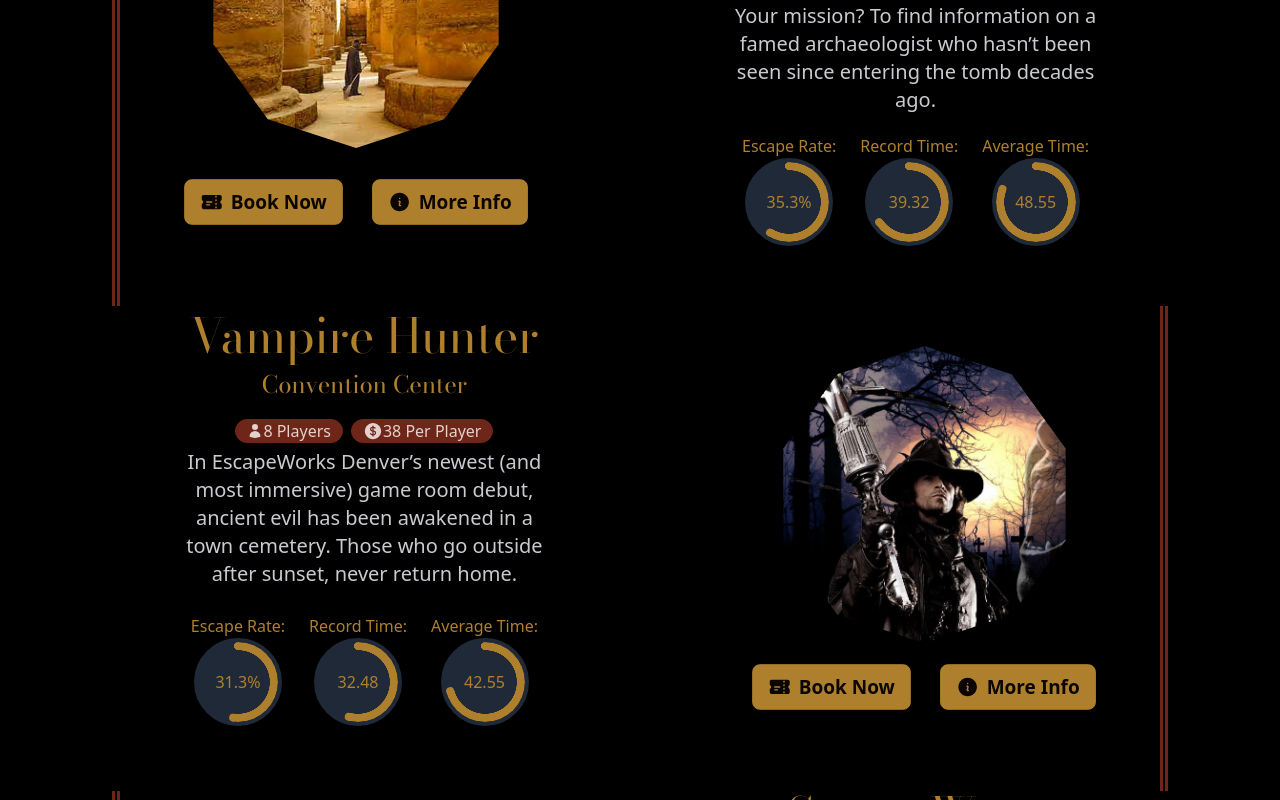
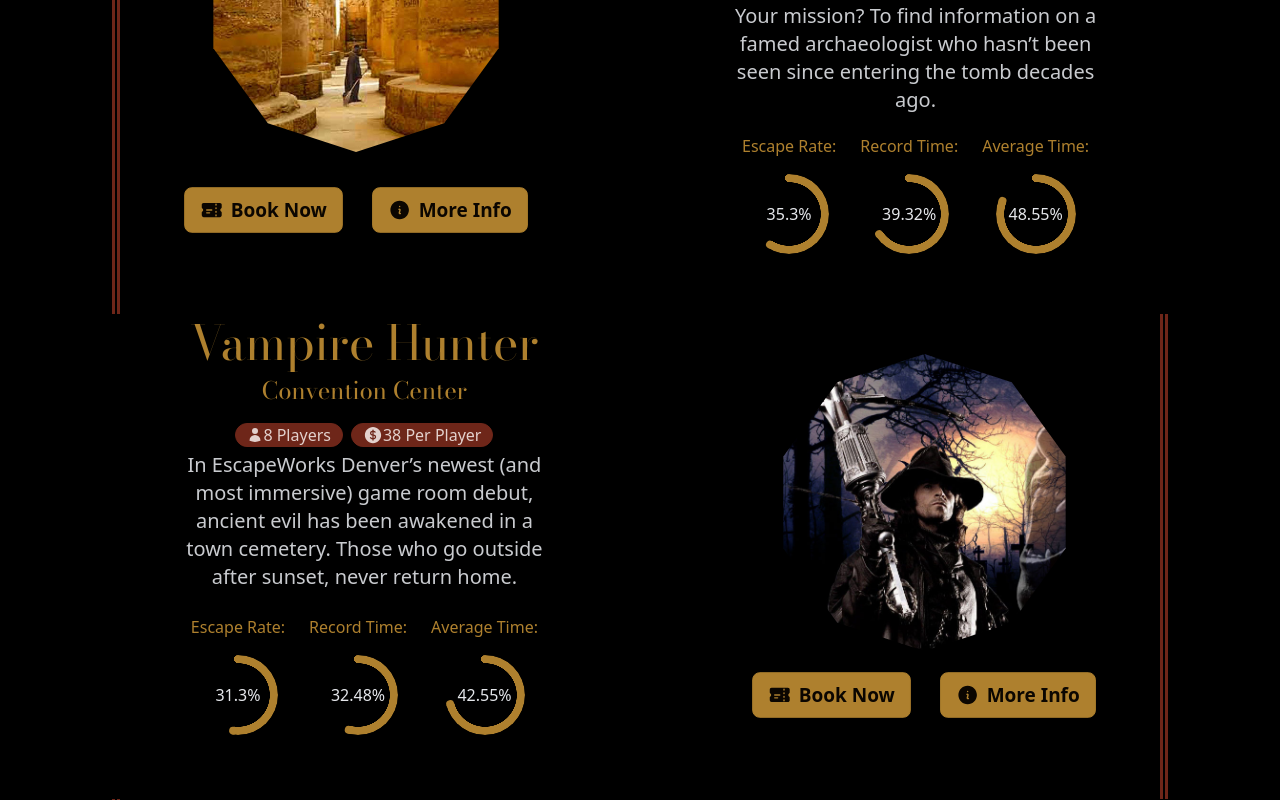
Before and after one commit to JakeZook/EWD-New-Website, a React (Vite) app: page / in a window 1280 px wide. Shown: the part 2560-3360 px from the top of the page. Built offline with nearby package versions, Linux system fonts and the light colour scheme.

Commit message:
Added animation to fill radial progress for room stats.

```diff
--- a/src/comp/room-card-desktop.jsx
+++ b/src/comp/room-card-desktop.jsx
@@ -1,5 +1,6 @@
 import React from "react";
 import { useNavigate } from "react-router-dom";
+import { motion } from "framer-motion";
 
 const RoomCardDesktop = (props) => {
 	const navigate = useNavigate();
@@ -7,6 +8,8 @@ const RoomCardDesktop = (props) => {
 	const handleLinkClick = (link) => {
 		navigate(`${link}`);
 	};
+
+	const calculateProgressValue = (value) => (value / 60) * 100;
 
 	return (
 		<>
@@ -121,43 +124,52 @@ const RoomCardDesktop = (props) => {
 				)}
 				<div className="flex flex-row my-5 justify-center">
 					<div className="mx-3 flex flex-col items-center justify-center">
-						<p className="text-primary text-center">Escape Rate:</p>
-						<div
-							className="radial-progress bg-secondary text-primary border-4 border-secondary"
-							style={{
-								"--value": (props.data.escapeRate / 60) * 100,
-								"--size": "5rem",
+						<p className="text-primary text-center pb-4">Escape Rate:</p>
+						<motion.div
+							className="radial-progress bg-black-600 text-primary"
+							style={{ "--size": "5rem" }}
+							initial={{ "--value": 0 }}
+							whileInView={{
+								"--value": calculateProgressValue(props.data.escapeRate),
 							}}
+							transition={{ duration: 2 }}
+							viewport={{ once: true, amount: 0.25 }}
 							role="progressbar"
 						>
-							{props.data.escapeRate}%
-						</div>
+							<p className="text-neutral">{props.data.escapeRate}%</p>
+						</motion.div>
 					</div>
 					<div className="mx-3 flex flex-col items-center justify-center">
-						<p className="text-primary text-center">Record Time:</p>
-						<div
-							className="radial-progress bg-secondary text-primary border-4 border-secondary"
-							style={{
-								"--value": (props.data.recordTime / 60) * 100,
-								"--size": "5rem",
+						<p className="text-primary text-center pb-4">Record Time:</p>
+						<motion.div
+							className="radial-progress bg-black-600 text-primary"
+							style={{ "--size": "5rem" }}
+							initial={{ "--value": 0 }}
+							whileInView={{
+								"--value": calculateProgressValue(props.data.recordTime),
 							}}
+							transition={{ duration: 2 }}
+							viewport={{ once: true, amount: 0.25 }}
 							role="progressbar"
 						>
-							{props.data.recordTime}
-						</div>
+							<p className="text-neutral">{props.data.recordTime}%</p>
+						</motion.div>
 					</div>
 					<div className="mx-3 flex flex-col items-center justify-center">
-						<p className="text-primary text-center">Average Time:</p>
-						<div
-							className="radial-progress bg-secondary text-primary border-4 border-secondary"
-							style={{
-								"--value": (props.data.averageTime / 60) * 100,
-								"--size": "5rem",
+						<p className="text-primary text-center pb-4">Average Time:</p>
+						<motion.div
+							className="radial-progress bg-black-600 text-primary"
+							style={{ "--size": "5rem" }}
+							initial={{ "--value": 0 }}
+							whileInView={{
+								"--value": calculateProgressValue(props.data.averageTime),
 							}}
+							transition={{ duration: 2 }}
+							viewport={{ once: true, amount: 0.25 }}
 							role="progressbar"
 						>
-							{props.data.averageTime}
-						</div>
+							<p className="text-neutral">{props.data.averageTime}%</p>
+						</motion.div>
 					</div>
 				</div>
 			</div>
--- a/src/comp/room-card.jsx
+++ b/src/comp/room-card.jsx
@@ -1,5 +1,6 @@
 import React from "react";
 import { useNavigate } from "react-router-dom";
+import { motion } from "framer-motion";
 
 const RoomCard = (props) => {
 	const navigate = useNavigate();
@@ -7,6 +8,8 @@ const RoomCard = (props) => {
 	const handleLinkClick = (link) => {
 		navigate(`${link}`);
 	};
+
+	const calculateProgressValue = (value) => (value / 60) * 100;
 
 	return (
 		<div className="flex flex-col">
@@ -72,43 +75,52 @@ const RoomCard = (props) => {
 			<div className="flex flex-col border-b-8 border-b-accent rounded pb-5 border-double">
 				<div className="flex flex-row mb-5 justify-center">
 					<div className="mx-3 flex flex-col items-center justify-center">
-						<p className="text-primary text-center">Escape Rate:</p>
-						<div
-							className="radial-progress bg-secondary text-primary border-4 border-secondary"
-							style={{
-								"--value": (props.data.escapeRate / 60) * 100,
-								"--size": "5rem",
+						<p className="text-primary text-center pb-4">Escape Rate:</p>
+						<motion.div
+							className="radial-progress bg-black-600 text-primary"
+							style={{ "--size": "5rem" }}
+							initial={{ "--value": 0 }}
+							whileInView={{
+								"--value": calculateProgressValue(props.data.escapeRate),
 							}}
+							transition={{ duration: 2 }}
+							viewport={{ once: true, amount: 0.25 }}
 							role="progressbar"
 						>
-							{props.data.escapeRate}%
-						</div>
+							<p className="text-neutral">{props.data.escapeRate}%</p>
+						</motion.div>
 					</div>
 					<div className="mx-3 flex flex-col items-center justify-center">
-						<p className="text-primary text-center">Record Time:</p>
-						<div
-							className="radial-progress bg-secondary text-primary border-4 border-secondary"
-							style={{
-								"--value": (props.data.recordTime / 60) * 100,
-								"--size": "5rem",
+						<p className="text-primary text-center pb-4">Record Time:</p>
+						<motion.div
+							className="radial-progress bg-black-600 text-primary"
+							style={{ "--size": "5rem" }}
+							initial={{ "--value": 0 }}
+							whileInView={{
+								"--value": calculateProgressValue(props.data.recordTime),
 							}}
+							transition={{ duration: 2 }}
+							viewport={{ once: true, amount: 0.25 }}
 							role="progressbar"
 						>
-							{props.data.recordTime}
-						</div>
+							<p className="text-neutral">{props.data.recordTime}%</p>
+						</motion.div>
 					</div>
 					<div className="mx-3 flex flex-col items-center justify-center">
-						<p className="text-primary text-center">Average Time:</p>
-						<div
-							className="radial-progress bg-secondary text-primary border-4 border-secondary"
-							style={{
-								"--value": (props.data.averageTime / 60) * 100,
-								"--size": "5rem",
+						<p className="text-primary text-center pb-4">Average Time:</p>
+						<motion.div
+							className="radial-progress bg-black-600 text-primary"
+							style={{ "--size": "5rem" }}
+							initial={{ "--value": 0 }}
+							whileInView={{
+								"--value": calculateProgressValue(props.data.averageTime),
 							}}
+							transition={{ duration: 2 }}
+							viewport={{ once: true, amount: 0.25 }}
 							role="progressbar"
 						>
-							{props.data.averageTime}
-						</div>
+							<p className="text-neutral">{props.data.averageTime}%</p>
+						</motion.div>
 					</div>
 				</div>
 				<div className="flex justify-around">
--- a/src/pages/room-page.jsx
+++ b/src/pages/room-page.jsx
@@ -13,6 +13,8 @@ const RoomPage = () => {
 	useEffect(() => {
 		window.scrollTo(0, 0);
 	}, []);
+
+	const calculateProgressValue = (value) => (value / 60) * 100;
 
 	return (
 		<div className="bg-black pt-20 sm:pt-20 md:pt-28 lg:pt-32 xl:pt-32">
@@ -70,6 +72,56 @@ const RoomPage = () => {
 						{room.appeals[2]}
 					</div>
 				</div>
+				<div className="flex flex-row my-5 justify-center">
+					<div className="mx-3 flex flex-col items-center justify-center">
+						<p className="text-primary text-center pb-4">Escape Rate:</p>
+						<motion.div
+							className="radial-progress bg-black-600 text-primary"
+							style={{ "--size": "5rem" }}
+							initial={{ "--value": 0 }}
+							whileInView={{
+								"--value": calculateProgressValue(room.escapeRate),
+							}}
+							transition={{ duration: 2 }}
+							viewport={{ once: true, amount: 0.25 }}
+							role="progressbar"
+						>
+							<p className="text-neutral">{room.escapeRate}%</p>
+						</motion.div>
+					</div>
+					<div className="mx-3 flex flex-col items-center justify-center">
+						<p className="text-primary text-center pb-4">Record Time:</p>
+						<motion.div
+							className="radial-progress bg-black-600 text-primary"
+							style={{ "--size": "5rem" }}
+							initial={{ "--value": 0 }}
+							whileInView={{
+								"--value": calculateProgressValue(room.recordTime),
+							}}
+							transition={{ duration: 2 }}
+							viewport={{ once: true, amount: 0.25 }}
+							role="progressbar"
+						>
+							<p className="text-neutral">{room.recordTime}%</p>
+						</motion.div>
+					</div>
+					<div className="mx-3 flex flex-col items-center justify-center">
+						<p className="text-primary text-center pb-4">Average Time:</p>
+						<motion.div
+							className="radial-progress bg-black-600 text-primary"
+							style={{ "--size": "5rem" }}
+							initial={{ "--value": 0 }}
+							whileInView={{
+								"--value": calculateProgressValue(room.averageTime),
+							}}
+							transition={{ duration: 2 }}
+							viewport={{ once: true, amount: 0.25 }}
+							role="progressbar"
+						>
+							<p className="text-neutral">{room.averageTime}%</p>
+						</motion.div>
+					</div>
+				</div>
 				<p className="text-neutral text-lg text-center px-3">{room.desc}</p>
 			</aside>
 			<aside className="hidden lg:flex items-center justify-around border-l-8 border-accent border-double">
@@ -79,7 +131,6 @@ const RoomPage = () => {
 					className="mask mask-squircle w-96"
 				/>
 				<div className="flex flex-col items-center w-1/3">
-					<p className="text-center text-xl">{room.desc}</p>
 					<div className="flex justify-evenly py-5">
 						<div className="badge badge-accent badge-md mr-2">
 							<svg
@@ -122,6 +173,57 @@ const RoomPage = () => {
 						</div>
 						<div className="badge badge-primary badge-md mx-2">
 							{room.appeals[2]}
+						</div>
+					</div>
+					<p className="text-center text-xl">{room.desc}</p>
+					<div className="flex flex-row my-5 justify-center">
+						<div className="mx-3 flex flex-col items-center justify-center">
+							<p className="text-primary text-center pb-4">Escape Rate:</p>
+							<motion.div
+								className="radial-progress bg-black-600 text-primary"
+								style={{ "--size": "5rem" }}
+								initial={{ "--value": 0 }}
+								whileInView={{
+									"--value": calculateProgressValue(room.escapeRate),
+								}}
+								transition={{ duration: 2 }}
+								viewport={{ once: true, amount: 0.25 }}
+								role="progressbar"
+							>
+								<p className="text-neutral">{room.escapeRate}%</p>
+							</motion.div>
+						</div>
+						<div className="mx-3 flex flex-col items-center justify-center">
+							<p className="text-primary text-center pb-4">Record Time:</p>
+							<motion.div
+								className="radial-progress bg-black-600 text-primary"
+								style={{ "--size": "5rem" }}
+								initial={{ "--value": 0 }}
+								whileInView={{
+									"--value": calculateProgressValue(room.recordTime),
+								}}
+								transition={{ duration: 2 }}
+								viewport={{ once: true, amount: 0.25 }}
+								role="progressbar"
+							>
+								<p className="text-neutral">{room.recordTime}%</p>
+							</motion.div>
+						</div>
+						<div className="mx-3 flex flex-col items-center justify-center">
+							<p className="text-primary text-center pb-4">Average Time:</p>
+							<motion.div
+								className="radial-progress bg-black-600 text-primary"
+								style={{ "--size": "5rem" }}
+								initial={{ "--value": 0 }}
+								whileInView={{
+									"--value": calculateProgressValue(room.averageTime),
+								}}
+								transition={{ duration: 2 }}
+								viewport={{ once: true, amount: 0.25 }}
+								role="progressbar"
+							>
+								<p className="text-neutral">{room.averageTime}%</p>
+							</motion.div>
 						</div>
 					</div>
 				</div>
```
